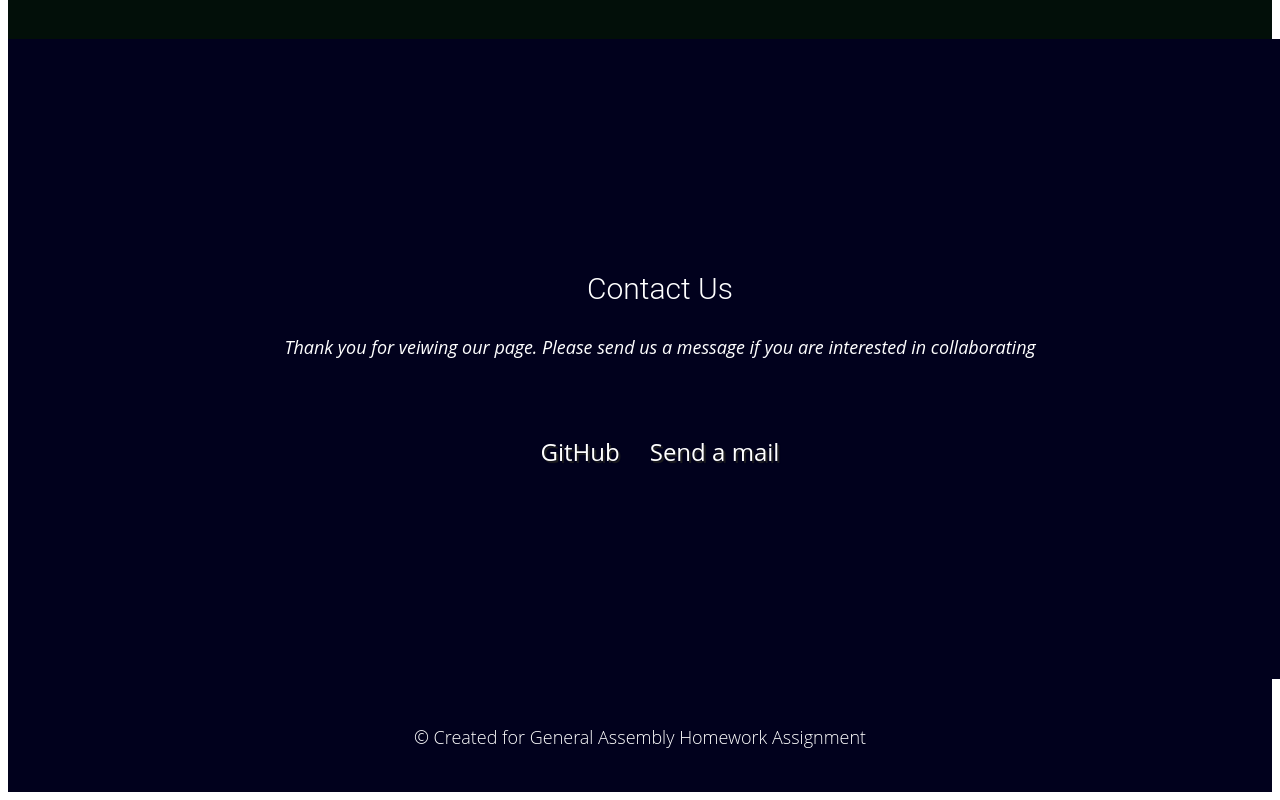
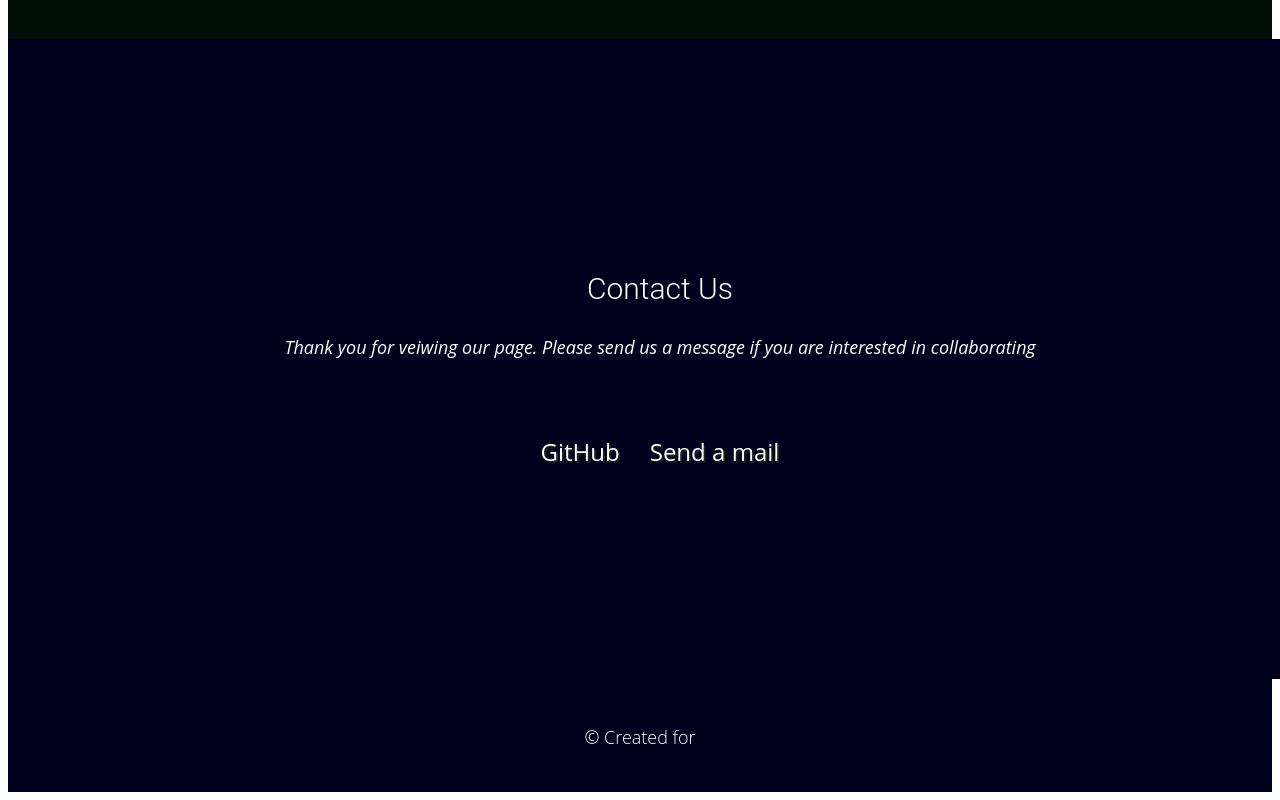
Before and after one commit to Sheree1986/profoilo, a plain HTML site: page index.html in a window 1280 px wide. Shown: the part 1411-2211 px from the top of the page. Drawn offline with Linux system fonts and the light colour scheme.

Commit message:
Update index.html

```diff
--- a/index.html
+++ b/index.html
@@ -85,7 +85,7 @@
   <p>
     &copy; Created for
     <a href="https://github.com/Sheree1986" target="blank"
-    >General Assembly Homework Assignment</a>
+    ></a>
   </p>
 </footer>
 
```
